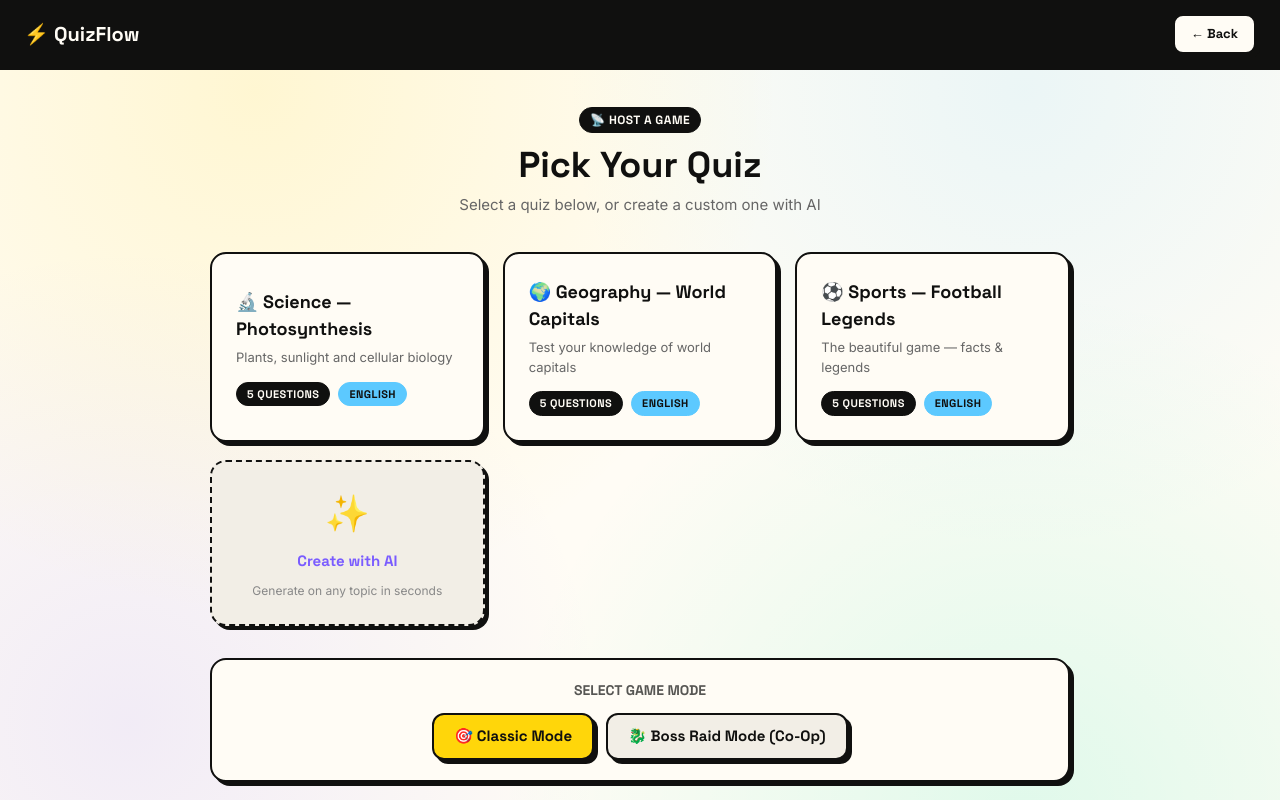
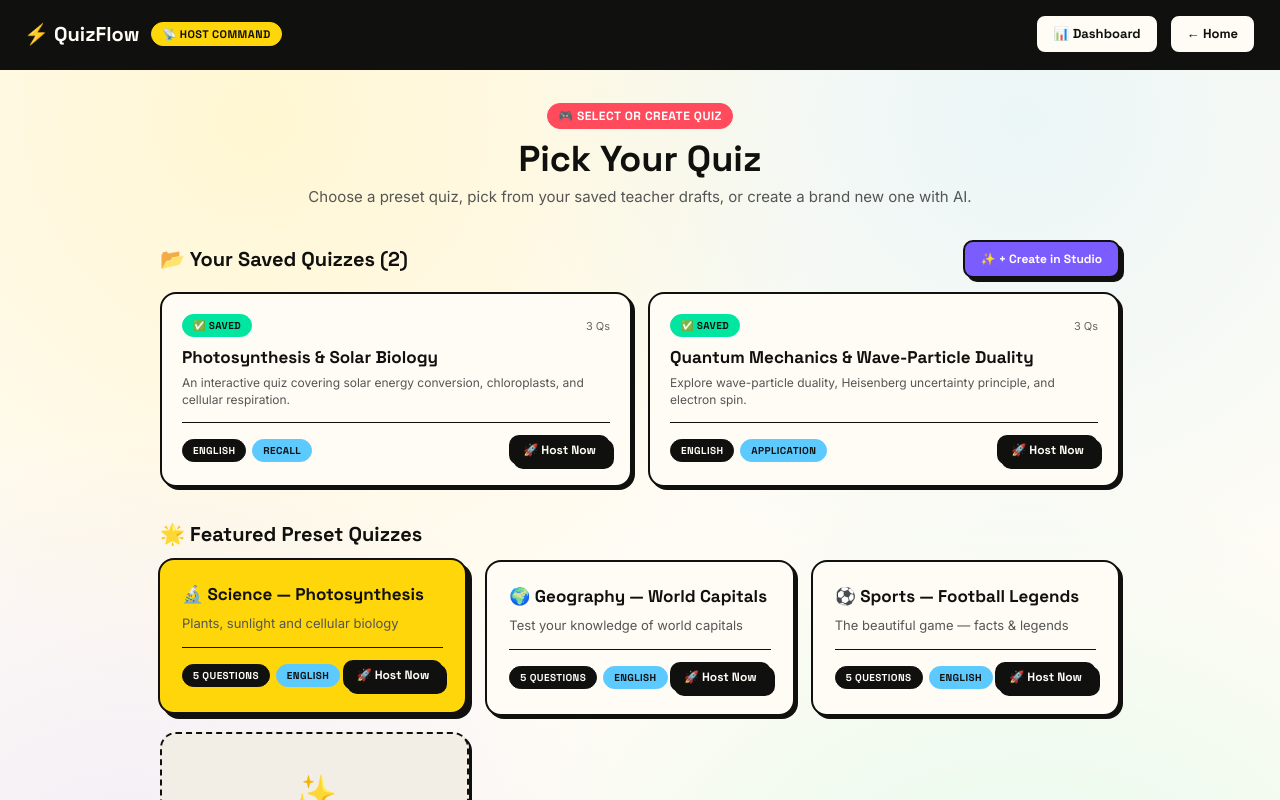
Before and after one commit to nilotpal-lab/QUIZFLOW, a Next.js app: page /quizflow/host/new in a window 1280 px wide. Shown: the top 800 px of the page. Built offline with nearby package versions, Linux system fonts and the light colour scheme; no server answers.

Commit message:
fix: Host live controls, saved quizzes list on host/new, and student timer pause sync

```diff
--- a/src/app/quizflow/host/new/page.tsx
+++ b/src/app/quizflow/host/new/page.tsx
@@ -1,14 +1,16 @@
 'use client'
-import { useState } from 'react'
+import { useState, useEffect } from 'react'
 import { createSession } from '@/quizflow/sessionStore'
+import { getSavedQuizzes, type SavedQuizItem } from '@/quizflow/quizStore'
 import type { AIGeneratedQuiz } from '@/quizflow/types'
 import { useRouter } from 'next/navigation'
 
-const PRESET_QUIZZES: AIGeneratedQuiz[] = [
+const DEFAULT_PRESETS: AIGeneratedQuiz[] = [
   {
     title: '🔬 Science — Photosynthesis',
     description: 'Plants, sunlight and cellular biology',
     language: 'English',
+    bloomLevel: 'Recall',
     questions: [
       { prompt: 'What is the process by which plants convert sunlight into food?', choices: ['Cellular Respiration', 'Photosynthesis', 'Fermentation', 'Transpiration'], correct_index: 1, difficulty: 'easy', explanation: 'Photosynthesis occurs in chloroplasts using chlorophyll.', time_limit_ms: 20000 },
       { prompt: 'Which organelle hosts photosynthesis in plant cells?', choices: ['Mitochondria', 'Nucleus', 'Chloroplast', 'Ribosome'], correct_index: 2, difficulty: 'medium', explanation: 'Chloroplasts contain chlorophyll to absorb light.', time_limit_ms: 15000 },
@@ -21,6 +23,7 @@ const PRESET_QUIZZES: AIGeneratedQuiz[] = [
     title: '🌍 Geography — World Capitals',
     description: 'Test your knowledge of world capitals',
     language: 'English',
+    bloomLevel: 'Recall',
     questions: [
       { prompt: 'What is the capital of Australia?', choices: ['Sydney', 'Melbourne', 'Canberra', 'Brisbane'], correct_index: 2, difficulty: 'medium', explanation: 'Canberra became the capital in 1927, not Sydney.', time_limit_ms: 20000 },
       { prompt: 'Which city is the capital of Brazil?', choices: ['Rio de Janeiro', 'São Paulo', 'Salvador', 'Brasília'], correct_index: 3, difficulty: 'medium', explanation: 'Brasília replaced Rio de Janeiro as capital in 1960.', time_limit_ms: 20000 },
@@ -33,6 +36,7 @@ const PRESET_QUIZZES: AIGeneratedQuiz[] = [
     title: '⚽ Sports — Football Legends',
     description: 'The beautiful game — facts & legends',
     language: 'English',
+    bloomLevel: 'Recall',
     questions: [
       { prompt: 'How many players are on a football (soccer) team on the pitch?', choices: ['9', '10', '11', '12'], correct_index: 2, difficulty: 'easy', explanation: 'Each team has 11 players including the goalkeeper.', time_limit_ms: 15000 },
       { prompt: 'Which country has won the most FIFA World Cups?', choices: ['Germany', 'Brazil', 'Argentina', 'France'], correct_index: 1, difficulty: 'easy', explanation: 'Brazil has won 5 World Cups (1958, 62, 70, 94, 2002).', time_limit_ms: 20000 },
@@ -45,124 +49,250 @@ const PRESET_QUIZZES: AIGeneratedQuiz[] = [
 
 export default function HostNewPage() {
   const router = useRouter()
-  const [selectedQuizIdx, setSelectedQuizIdx] = useState<number | null>(null)
+  const [savedQuizzes, setSavedQuizzes] = useState<SavedQuizItem[]>([])
+  const [selectedQuiz, setSelectedQuiz] = useState<AIGeneratedQuiz | null>(DEFAULT_PRESETS[0])
+  const [selectedKey, setSelectedKey] = useState<string>('preset_0')
   const [gameMode, setGameModeState] = useState<'classic' | 'boss_raid'>('classic')
   const [creating, setCreating] = useState(false)
-  const [hostName] = useState('Teacher')
+
+  useEffect(() => {
+    const saved = getSavedQuizzes()
+    setSavedQuizzes(saved)
+  }, [])
+
+  const launchQuiz = (quiz: AIGeneratedQuiz) => {
+    setCreating(true)
+    const state = createSession(quiz, 'host-' + Date.now(), gameMode)
+    const hostPath = (typeof window !== 'undefined' && window.location.pathname.startsWith('/quizflow')) ? '/quizflow/host' : '/host'
+    setTimeout(() => {
+      router.push(`${hostPath}?pin=${state.pin}`)
+    }, 250)
+  }
 
   const handleStart = () => {
-    if (selectedQuizIdx === null) return
-    setCreating(true)
-    const quiz = PRESET_QUIZZES[selectedQuizIdx]
-    const state = createSession(quiz, 'host-' + Date.now(), gameMode)
-    setTimeout(() => {
-      router.push(`/quizflow/host?pin=${state.pin}`)
-    }, 400)
+    if (!selectedQuiz) return
+    launchQuiz(selectedQuiz)
   }
 
   return (
-    <div className="page-wrapper memphis-bg" style={{ minHeight: '100vh' }}>
+    <div className="page-wrapper memphis-bg" style={{ minHeight: '100vh', display: 'flex', flexDirection: 'column' }}>
       {/* Top bar */}
       <div className="top-bar">
+        <div style={{ display: 'flex', alignItems: 'center', gap: 12 }}>
           <span style={{ fontFamily: 'Space Grotesk', fontSize: 20, fontWeight: 800 }}>⚡ QuizFlow</span>
-        <a href="/"><button className="btn btn-sm" style={{ background: 'var(--paper)', color: 'var(--ink)' }}>← Back</button></a>
+          <span className="badge badge-sun">📡 HOST COMMAND</span>
+        </div>
+        <div style={{ display: 'flex', gap: 10 }}>
+          <a href="/dashboard"><button className="btn btn-sm" style={{ background: 'var(--paper)', color: 'var(--ink)' }}>📊 Dashboard</button></a>
+          <a href="/"><button className="btn btn-sm" style={{ background: 'var(--paper)', color: 'var(--ink)' }}>← Home</button></a>
+        </div>
       </div>
 
-      <div style={{ maxWidth: 900, margin: '0 auto', padding: '36px 20px' }}>
+      <div style={{ maxWidth: 1000, width: '100%', margin: '0 auto', padding: '32px 20px', flex: 1 }}>
 
         {/* Header */}
-        <div style={{ marginBottom: 36, textAlign: 'center' }}>
-          <div className="badge badge-ink" style={{ marginBottom: 12, fontSize: 12 }}>📡 HOST A GAME</div>
-          <h1 style={{ fontFamily: 'Space Grotesk', fontSize: 36, fontWeight: 900, marginBottom: 8 }}>
+        <div style={{ marginBottom: 32, textAlign: 'center' }}>
+          <div className="badge badge-cherry" style={{ marginBottom: 10, fontSize: 12 }}>🎮 SELECT OR CREATE QUIZ</div>
+          <h1 style={{ fontFamily: 'Space Grotesk', fontSize: 36, fontWeight: 900, marginBottom: 6 }}>
             Pick Your Quiz
           </h1>
-          <p style={{ color: '#666', fontSize: 15 }}>Select a quiz below, or create a custom one with AI</p>
+          <p style={{ color: '#555', fontSize: 15, fontFamily: 'Inter' }}>
+            Choose a preset quiz, pick from your saved teacher drafts, or create a brand new one with AI.
+          </p>
         </div>
 
-        {/* Quiz cards grid */}
-        <div style={{ display: 'grid', gridTemplateColumns: 'repeat(auto-fit, minmax(240px, 1fr))', gap: 18, marginBottom: 32 }}>
-          {PRESET_QUIZZES.map((quiz, idx) => (
-            <button
-              key={idx}
-              onClick={() => setSelectedQuizIdx(idx)}
+        {/* SECTION 1: YOUR SAVED & CREATED QUIZZES */}
+        {savedQuizzes.length > 0 && (
+          <div style={{ marginBottom: 36 }}>
+            <div style={{ display: 'flex', justifyContent: 'space-between', alignItems: 'center', marginBottom: 14 }}>
+              <h2 style={{ fontFamily: 'Space Grotesk', fontSize: 20, fontWeight: 800, color: 'var(--ink)' }}>
+                📂 Your Saved Quizzes ({savedQuizzes.length})
+              </h2>
+              <a href="/studio">
+                <button className="btn btn-sm btn-violet" style={{ fontSize: 12 }}>✨ + Create in Studio</button>
+              </a>
+            </div>
+
+            <div style={{ display: 'grid', gridTemplateColumns: 'repeat(auto-fit, minmax(280px, 1fr))', gap: 16 }}>
+              {savedQuizzes.map((item) => {
+                const isSelected = selectedKey === `saved_${item.id}`
+                return (
+                  <div
+                    key={item.id}
+                    onClick={() => {
+                      setSelectedQuiz(item.quiz)
+                      setSelectedKey(`saved_${item.id}`)
+                    }}
                     style={{
-                textAlign: 'left', padding: 24,
-                border: `2px solid var(--ink)`,
+                      textAlign: 'left', padding: 20,
+                      border: '2px solid var(--ink)',
                       borderRadius: 16,
-                background: selectedQuizIdx === idx ? 'var(--sun)' : 'var(--paper)',
-                boxShadow: selectedQuizIdx === idx ? '5px 5px 0 var(--ink)' : '4px 4px 0 var(--ink)',
-                transform: selectedQuizIdx === idx ? 'translate(-2px,-2px)' : 'none',
+                      background: isSelected ? 'var(--sun)' : 'var(--paper)',
+                      boxShadow: isSelected ? '5px 5px 0 var(--ink)' : '3px 3px 0 var(--ink)',
+                      transform: isSelected ? 'translate(-2px,-2px)' : 'none',
                       cursor: 'pointer',
                       transition: 'all 0.15s ease',
+                      display: 'flex', flexDirection: 'column', justifyContent: 'space-between'
                     }}
                   >
-              <div style={{ fontFamily: 'Space Grotesk', fontSize: 18, fontWeight: 800, marginBottom: 6, color: 'var(--ink)' }}>{quiz.title}</div>
-              <div style={{ color: '#666', fontSize: 13, fontFamily: 'Inter', marginBottom: 14 }}>{quiz.description}</div>
-              <div style={{ display: 'flex', gap: 8, flexWrap: 'wrap' }}>
-                <span className="badge badge-ink">{quiz.questions.length} Questions</span>
-                <span className="badge badge-sky">{quiz.language}</span>
+                    <div>
+                      <div style={{ display: 'flex', justifyContent: 'space-between', alignItems: 'center', marginBottom: 8 }}>
+                        <span className={`badge ${item.isDraft ? 'badge-cherry' : 'badge-mint'}`} style={{ fontSize: 10 }}>
+                          {item.isDraft ? '📝 Draft' : '✅ Saved'}
+                        </span>
+                        <span style={{ fontSize: 11, color: '#666', fontFamily: 'Inter' }}>
+                          {item.quiz.questions?.length || 0} Qs
+                        </span>
                       </div>
+                      <div style={{ fontFamily: 'Space Grotesk', fontSize: 17, fontWeight: 800, marginBottom: 4, color: 'var(--ink)' }}>
+                        {item.title}
+                      </div>
+                      <div style={{ color: '#555', fontSize: 12, fontFamily: 'Inter', marginBottom: 14, lineHeight: 1.4 }}>
+                        {item.description || 'AI Created Quiz'}
+                      </div>
+                    </div>
+
+                    <div style={{ display: 'flex', justifyContent: 'space-between', alignItems: 'center', borderTop: '1.5px solid var(--ink)', paddingTop: 12 }}>
+                      <div style={{ display: 'flex', gap: 6, flexWrap: 'wrap' }}>
+                        <span className="badge badge-ink" style={{ fontSize: 10 }}>{item.language || 'English'}</span>
+                        <span className="badge badge-sky" style={{ fontSize: 10 }}>{item.bloomLevel || 'Recall'}</span>
+                      </div>
+                      <button
+                        onClick={(e) => {
+                          e.stopPropagation()
+                          launchQuiz(item.quiz)
+                        }}
+                        className="btn btn-sm btn-primary"
+                        style={{ padding: '4px 12px', fontSize: 12 }}
+                      >
+                        🚀 Host Now
                       </button>
-          ))}
+                    </div>
+                  </div>
+                )
+              })}
+            </div>
+          </div>
+        )}
+
+        {/* SECTION 2: FEATURED PRESET QUIZZES */}
+        <div style={{ marginBottom: 36 }}>
+          <h2 style={{ fontFamily: 'Space Grotesk', fontSize: 20, fontWeight: 800, color: 'var(--ink)', marginBottom: 14 }}>
+            🌟 Featured Preset Quizzes
+          </h2>
+
+          <div style={{ display: 'grid', gridTemplateColumns: 'repeat(auto-fit, minmax(260px, 1fr))', gap: 16 }}>
+            {DEFAULT_PRESETS.map((quiz, idx) => {
+              const isSelected = selectedKey === `preset_${idx}`
+              return (
+                <div
+                  key={idx}
+                  onClick={() => {
+                    setSelectedQuiz(quiz)
+                    setSelectedKey(`preset_${idx}`)
+                  }}
+                  style={{
+                    textAlign: 'left', padding: 22,
+                    border: '2px solid var(--ink)',
+                    borderRadius: 16,
+                    background: isSelected ? 'var(--sun)' : 'var(--paper)',
+                    boxShadow: isSelected ? '5px 5px 0 var(--ink)' : '3px 3px 0 var(--ink)',
+                    transform: isSelected ? 'translate(-2px,-2px)' : 'none',
+                    cursor: 'pointer',
+                    transition: 'all 0.15s ease',
+                    display: 'flex', flexDirection: 'column', justifyContent: 'space-between'
+                  }}
+                >
+                  <div>
+                    <div style={{ fontFamily: 'Space Grotesk', fontSize: 17, fontWeight: 800, marginBottom: 6, color: 'var(--ink)' }}>
+                      {quiz.title}
+                    </div>
+                    <div style={{ color: '#555', fontSize: 13, fontFamily: 'Inter', marginBottom: 14 }}>
+                      {quiz.description}
+                    </div>
+                  </div>
+
+                  <div style={{ display: 'flex', justifyContent: 'space-between', alignItems: 'center', borderTop: '1.5px solid var(--ink)', paddingTop: 12 }}>
+                    <div style={{ display: 'flex', gap: 6 }}>
+                      <span className="badge badge-ink" style={{ fontSize: 10 }}>{quiz.questions.length} Questions</span>
+                      <span className="badge badge-sky" style={{ fontSize: 10 }}>{quiz.language}</span>
+                    </div>
+                    <button
+                      onClick={(e) => {
+                        e.stopPropagation()
+                        launchQuiz(quiz)
+                      }}
+                      className="btn btn-sm btn-primary"
+                      style={{ padding: '4px 12px', fontSize: 12 }}
+                    >
+                      🚀 Host Now
+                    </button>
+                  </div>
+                </div>
+              )
+            })}
 
             {/* AI Studio card */}
             <a href="/studio" style={{ textDecoration: 'none' }}>
-            <div style={{
-              height: '100%', minHeight: 150, padding: 24,
+              <div
+                style={{
+                  height: '100%', minHeight: 180, padding: 22,
                   border: '2px dashed var(--ink)',
                   borderRadius: 16,
                   background: 'var(--paper-2)',
                   display: 'flex', flexDirection: 'column', alignItems: 'center', justifyContent: 'center',
-              gap: 10, cursor: 'pointer',
-              boxShadow: '4px 4px 0 var(--ink)',
+                  gap: 8, cursor: 'pointer',
+                  boxShadow: '3px 3px 0 var(--ink)',
                   transition: 'transform 0.15s, box-shadow 0.15s',
                 }}
-            onMouseEnter={e => { (e.currentTarget as HTMLDivElement).style.transform = 'translate(-2px,-2px)'; (e.currentTarget as HTMLDivElement).style.boxShadow = '6px 6px 0 var(--ink)'; }}
-            onMouseLeave={e => { (e.currentTarget as HTMLDivElement).style.transform = ''; (e.currentTarget as HTMLDivElement).style.boxShadow = '4px 4px 0 var(--ink)'; }}
+                onMouseEnter={e => { (e.currentTarget as HTMLDivElement).style.transform = 'translate(-2px,-2px)'; (e.currentTarget as HTMLDivElement).style.boxShadow = '5px 5px 0 var(--ink)'; }}
+                onMouseLeave={e => { (e.currentTarget as HTMLDivElement).style.transform = ''; (e.currentTarget as HTMLDivElement).style.boxShadow = '3px 3px 0 var(--ink)'; }}
               >
                 <div style={{ fontSize: 36 }}>✨</div>
-              <div style={{ fontFamily: 'Space Grotesk', fontSize: 15, fontWeight: 800, color: 'var(--violet)' }}>Create with AI</div>
-              <div style={{ color: '#888', fontSize: 12, textAlign: 'center', fontFamily: 'Inter' }}>Generate on any topic in seconds</div>
+                <div style={{ fontFamily: 'Space Grotesk', fontSize: 16, fontWeight: 800, color: 'var(--violet)' }}>Create with AI</div>
+                <div style={{ color: '#666', fontSize: 12, textAlign: 'center', fontFamily: 'Inter' }}>Generate on any custom topic in seconds</div>
               </div>
             </a>
           </div>
+        </div>
 
-        {/* Game Mode Selector */}
-        <div className="card" style={{ padding: 20, marginBottom: 24, display: 'flex', flexDirection: 'column', alignItems: 'center', gap: 12 }}>
-          <div style={{ fontFamily: 'Space Grotesk', fontSize: 14, fontWeight: 800, color: 'var(--ink)', textTransform: 'uppercase', opacity: 0.7 }}>
-            SELECT GAME MODE
-          </div>
-          <div style={{ display: 'flex', gap: 12, flexWrap: 'wrap', justifyContent: 'center' }}>
+        {/* SECTION 3: GAME MODE SELECTOR & LAUNCH */}
+        <div className="card" style={{ padding: 24, display: 'flex', flexDirection: 'column', alignItems: 'center', gap: 16 }}>
+          <div style={{ display: 'flex', alignItems: 'center', gap: 16, flexWrap: 'wrap', justifyContent: 'center' }}>
+            <span style={{ fontFamily: 'Space Grotesk', fontSize: 13, fontWeight: 800, color: 'var(--ink)', textTransform: 'uppercase' }}>
+              ROOM GAME MODE:
+            </span>
             <button
               onClick={() => setGameModeState('classic')}
-              className={`btn ${gameMode === 'classic' ? 'btn-sun' : ''}`}
-              style={{ padding: '10px 20px', background: gameMode === 'classic' ? undefined : 'var(--paper-2)', color: 'var(--ink)' }}
+              className={`btn btn-sm ${gameMode === 'classic' ? 'btn-sun' : ''}`}
+              style={{ padding: '8px 18px', background: gameMode === 'classic' ? undefined : 'var(--paper-2)', color: 'var(--ink)', fontWeight: 800 }}
             >
-              🎯 Classic Mode
+              🎯 Classic Mode (Leaderboard)
             </button>
             <button
               onClick={() => setGameModeState('boss_raid')}
-              className={`btn ${gameMode === 'boss_raid' ? 'btn-cherry' : ''}`}
-              style={{ padding: '10px 20px', background: gameMode === 'boss_raid' ? undefined : 'var(--paper-2)', color: 'var(--ink)' }}
+              className={`btn btn-sm ${gameMode === 'boss_raid' ? 'btn-cherry' : ''}`}
+              style={{ padding: '8px 18px', background: gameMode === 'boss_raid' ? undefined : 'var(--paper-2)', color: 'var(--ink)', fontWeight: 800 }}
             >
-              🐉 Boss Raid Mode (Co-Op)
+              🐉 Boss Raid Mode (Co-Op Battle)
             </button>
           </div>
-        </div>
 
-        {/* Start button */}
-        <div style={{ display: 'flex', justifyContent: 'center' }}>
+          {/* Launch Room Button */}
           <button
             className="btn btn-primary btn-lg"
             onClick={handleStart}
-            disabled={selectedQuizIdx === null || creating}
-            style={{ minWidth: 300, fontSize: 18 }}
+            disabled={!selectedQuiz || creating}
+            style={{ width: '100%', maxWidth: 450, fontSize: 18, padding: '16px' }}
           >
-            {creating ? '🚀 Creating Room...' : selectedQuizIdx !== null
-              ? `🎮 Start (${gameMode === 'boss_raid' ? '🐉 Boss Raid' : '🎯 Classic'})`
-              : '← Select a Quiz First'}
+            {creating
+              ? '🚀 Creating Room...'
+              : selectedQuiz
+                ? `🚀 Launch Room: ${selectedQuiz.title.slice(0, 26)}...`
+                : '← Select a Quiz Above'}
           </button>
         </div>
+
       </div>
     </div>
   )
--- a/src/app/quizflow/host/page.tsx
+++ b/src/app/quizflow/host/page.tsx
@@ -388,18 +388,16 @@ function TeacherHostDashboard() {
           {/* ⏭️ Skip Question */}
           <button
             onClick={() => skipQuestion(pin)}
-            disabled={gameState.status !== 'question_active'}
             className="btn btn-sm"
             style={{
               padding: '6px 14px',
               fontSize: 12,
               fontWeight: 700,
-              opacity: gameState.status !== 'question_active' ? 0.5 : 1,
               border: '2px solid var(--ink)',
               boxShadow: '2px 2px 0 var(--ink)',
               background: 'var(--paper)'
             }}
-            title="Skip Question / Advance Phase"
+            title="Skip Question / Advance Phase Immediately"
           >
             ⏭️ Skip Question
           </button>
--- a/src/app/quizflow/play/page.tsx
+++ b/src/app/quizflow/play/page.tsx
@@ -127,6 +127,12 @@ function StudentPlayScreen() {
       if (intervalRef.current) clearInterval(intervalRef.current)
       return
     }
+    if (gameState.isPaused) {
+      if (intervalRef.current) clearInterval(intervalRef.current)
+      const remaining = Math.max(0, gameState.pausedTimeRemainingMs || 0)
+      setTimeMs(remaining)
+      return
+    }
     if (frozen) {
       if (intervalRef.current) clearInterval(intervalRef.current)
       return
@@ -152,7 +158,7 @@ function StudentPlayScreen() {
     return () => {
       if (intervalRef.current) clearInterval(intervalRef.current)
     }
-  }, [gameState?.status, gameState?.currentQuestionIndex, gameState?.questionEndsAt, frozen, gameState])
+  }, [gameState?.status, gameState?.currentQuestionIndex, gameState?.questionEndsAt, gameState?.isPaused, gameState?.pausedTimeRemainingMs, frozen, gameState])
 
   const me = gameState?.players[playerId]
   const q  = gameState ? gameState.quiz.questions[gameState.currentQuestionIndex] : null
```
Lines whose indentation alone changed are shown as unchanged.
